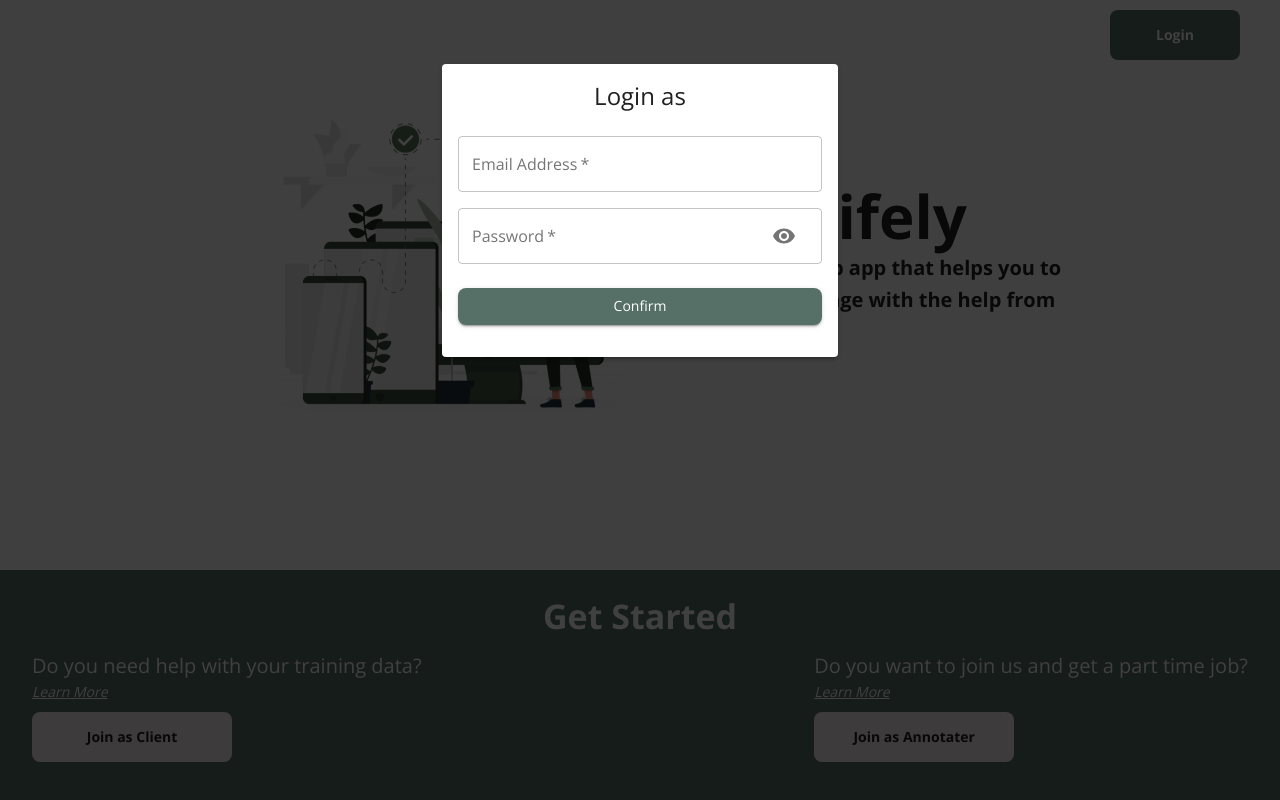
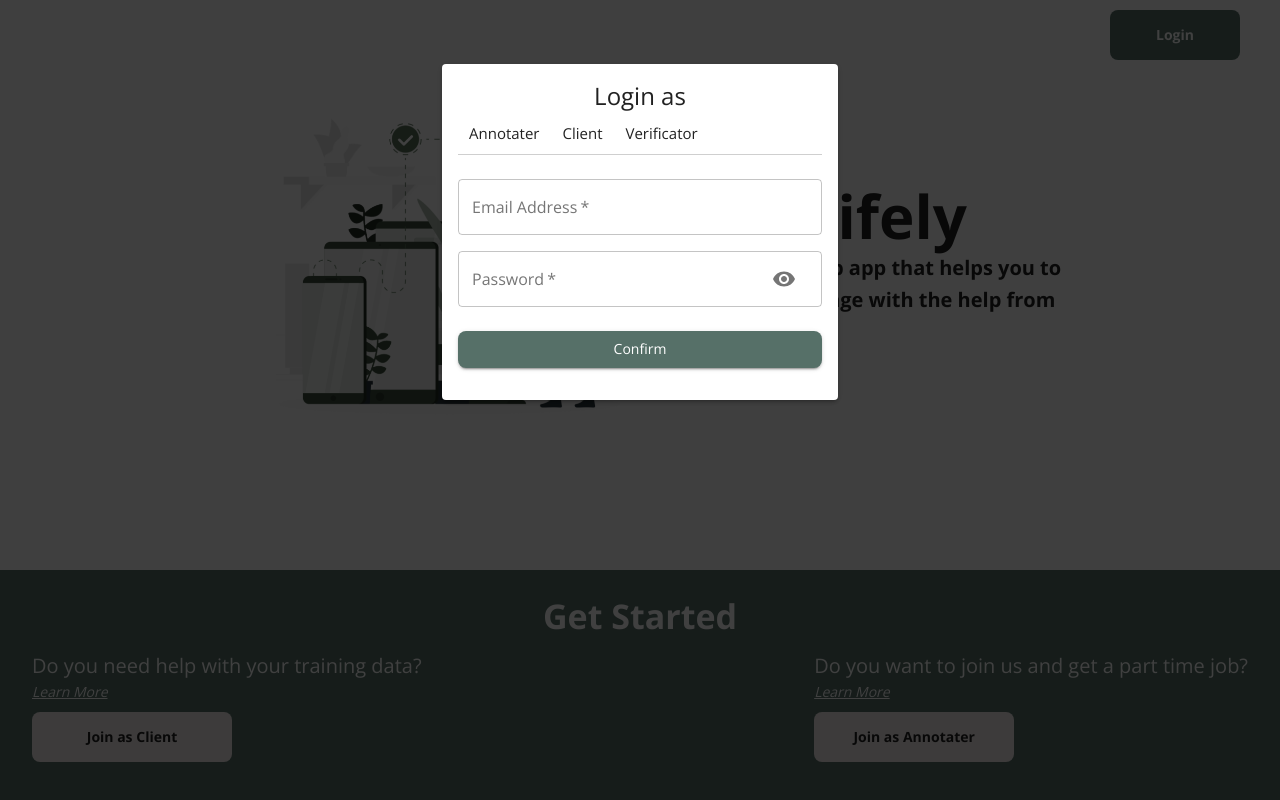
Before and after one commit to nadirasya/annotifely, a React (Create React App) app in the folder client/: page / in a window 1280 px wide. Both pictures are taken after a click on the button "Login". Built offline with nearby package versions, Linux system fonts and the light colour scheme.

Commit message:
before rebase

```diff
--- a/client/src/components/LoginForm/LoginForm.js
+++ b/client/src/components/LoginForm/LoginForm.js
@@ -1,10 +1,10 @@
 import React, { useState } from 'react';
-import { TextField, Button, Typography, Paper, CardMedia, Container, Grid } from '@material-ui/core';
+import { TextField, Typography, Paper, CardMedia, Container, Grid, Button } from '@material-ui/core';
 
 import Input from './Input';
 import useStyles from './styles';
 
-const initialState = { email: '', password: '' };
+const initialState = { email: '', password: '', role: 'annotater'};
 
 const LoginForm = () => {
     const [formData, setFormData] = useState(initialState);
@@ -32,6 +32,17 @@ const LoginForm = () => {
         <Container component="main" maxWidth="xs">
         <Paper className={classes.paper} elevation={3}>
             <Typography variant="h5">Login as</Typography>
+            <div style={{width: '100%',borderWidth: '2px', borderBottomWidth: '1px', borderBottomColor: '#CFCFCF', borderBottomStyle: 'solid'}}>
+                <Button size="large">
+                    Annotater
+                </Button>
+                <Button size="large">
+                    Client
+                </Button>
+                <Button size="large">
+                    Verificator
+                </Button>
+            </div>
             <form className={classes.form} onSubmit={handleSubmit}>
                 <Grid container spacing={2}>
                     <Input name="email" label="Email Address" handleChange={handleChange} type="email"/>
@@ -40,13 +51,6 @@ const LoginForm = () => {
                     <Button type="submit" fullWidth variant="contained" color="primary" className={classes.submit}>
                         Confirm
                     </Button>
-                    {/* <Grid container justify="flex-end">
-                        <Grid>
-                            <Button onClick={switchMode}>
-                                { isSignup ? 'Already have an account? Sign In' : "Don't have an account? Sign Up"}
-                            </Button>
-                        </Grid>
-                    </Grid> */}
             </form>
         </Paper>
     </Container>
```
